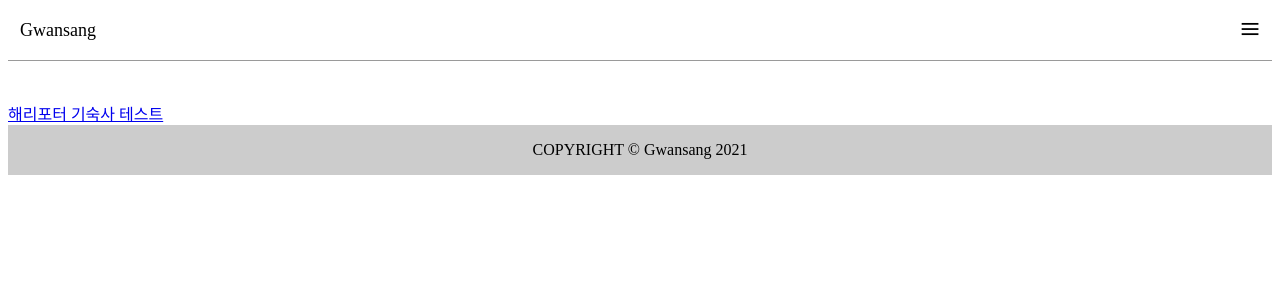
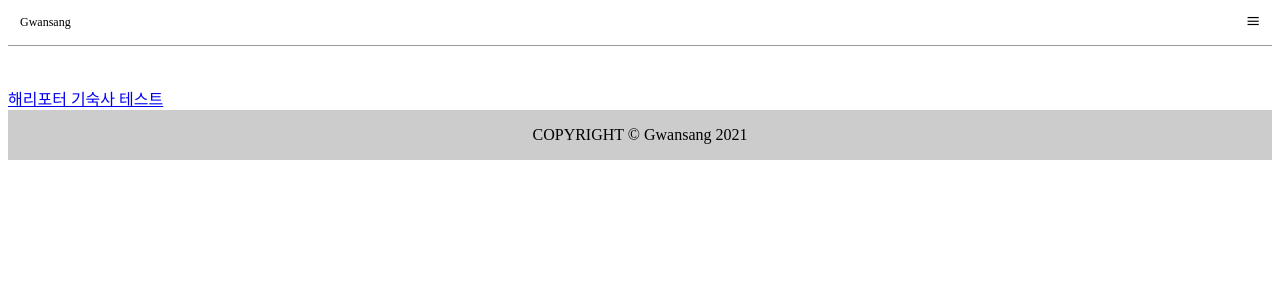
Before and after one commit to pikaybh/Gwansang, a PHP site: page / in a window 1280 px wide. Shown: the top 300 px of the page. Run offline with PHP 8.4, Linux system fonts and the light colour scheme.

Commit message:
btn size

```diff
--- a/style.css
+++ b/style.css
@@ -40,12 +40,12 @@ header {
     position: absolute;
     top: 0;
     right: 25px;
-    font-size: 36px;
+    font-size: 24px;
     margin-left: 50px;
 }
 
 .logo {
-    font-size: 18px;
+    font-size: 12px;
     margin-left: 12px;
     margin-bottom: 8px;
 }
@@ -56,7 +56,7 @@ header {
 }
 
 .nav_btn {
-    font-size: 36px;
+    font-size: 24px;
     margin-right: 12px;
     margin-bottom: 10px;
 }
```
